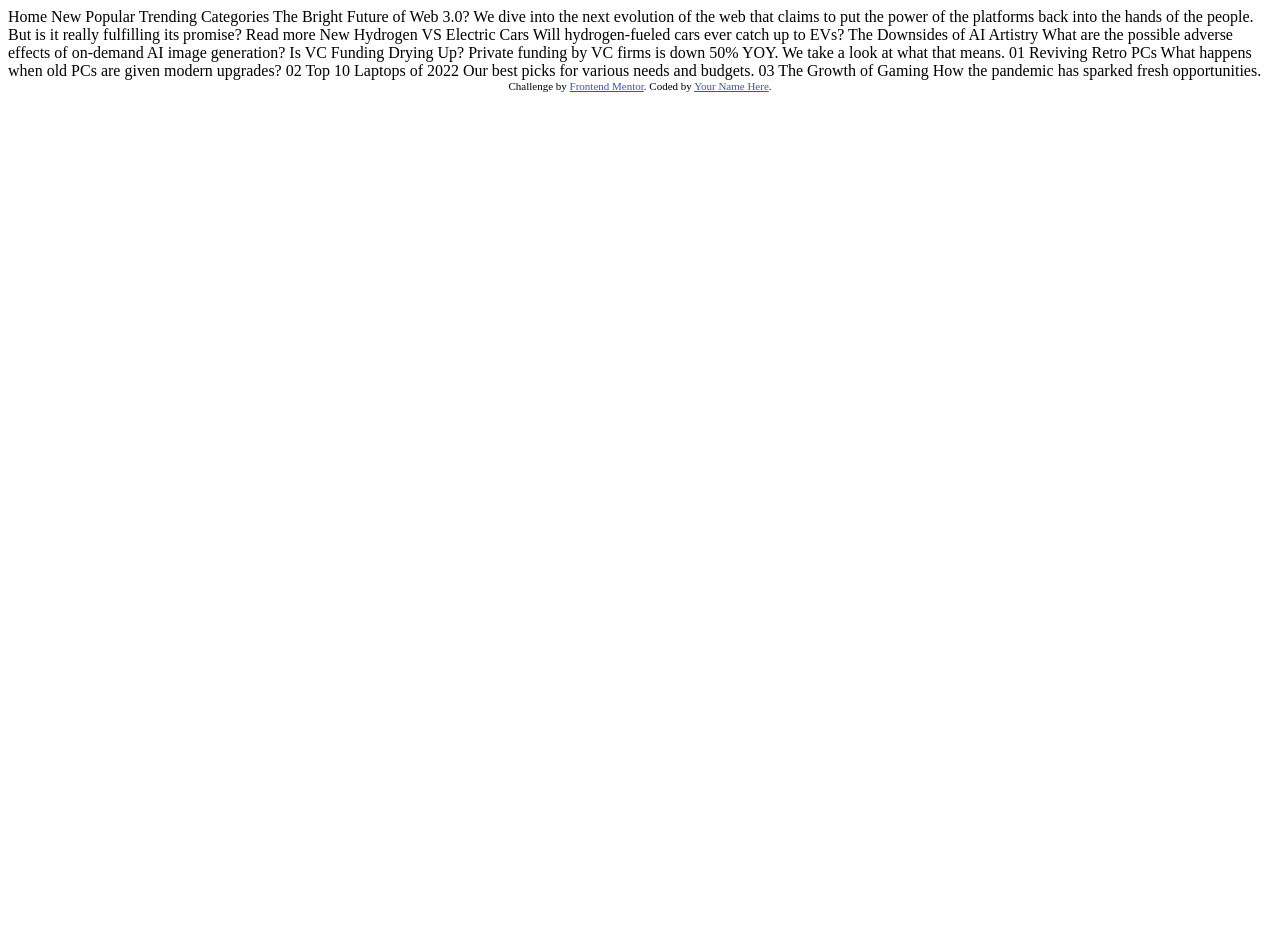
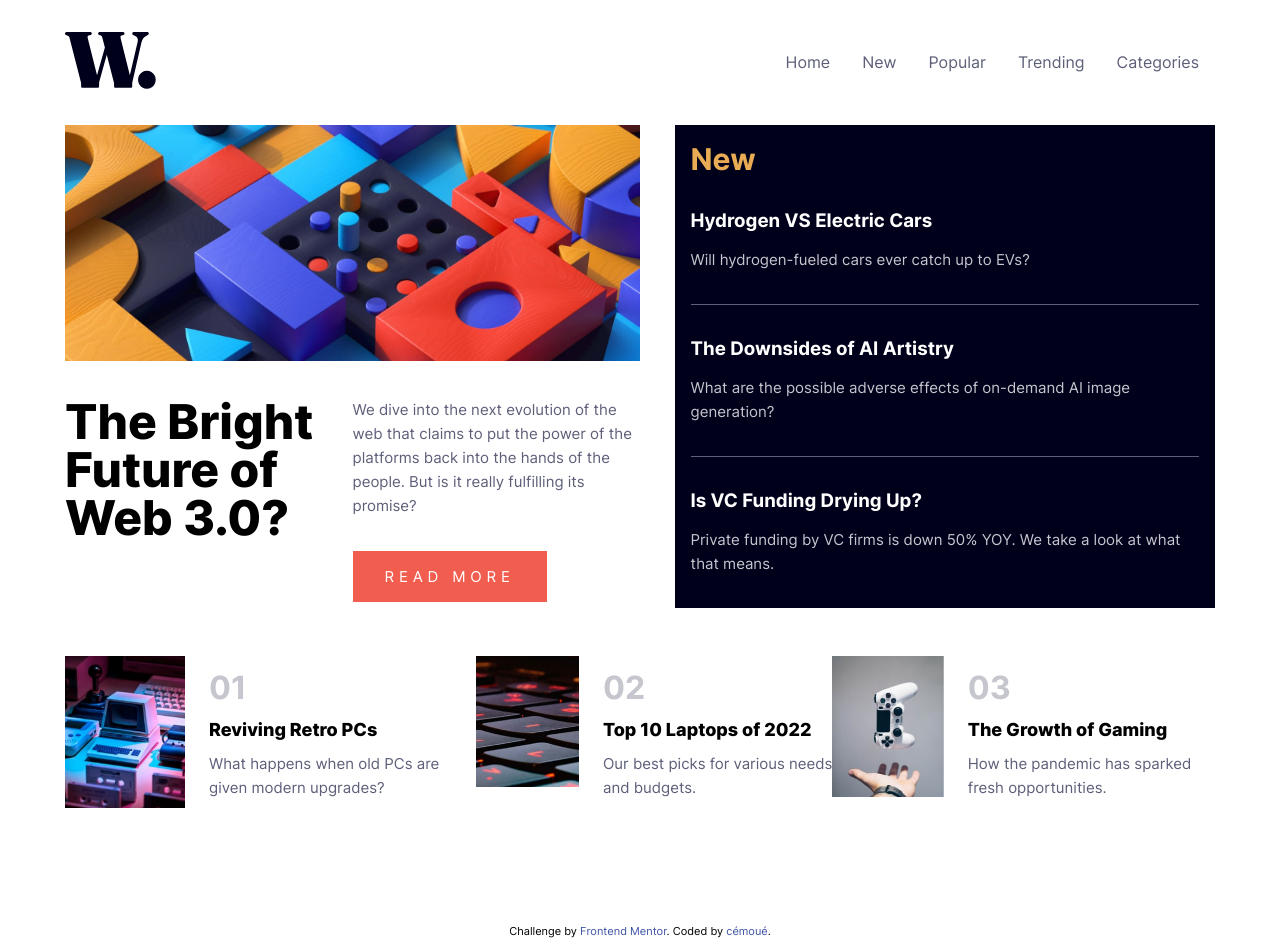
Before and after one commit to euloaz/news-homepage-main, a plain HTML site: page index.html in a window 1280 px wide. Before the commit the page ends 800 px from the top, so only its background shows below. Drawn offline with Linux system fonts and the light colour scheme.

Commit message:
maquette news

```diff
--- /dev/null
+++ b/assets/css/style.css
@@ -0,0 +1,279 @@
+@font-face {
+    font-family: 'Inter';
+    src: url('../fonts/Inter-VariableFont_slnt\,wght.ttf');
+}
+
+* {
+    padding: 0;
+    margin: 0;
+}
+
+html {
+    scroll-behavior: smooth;
+}
+
+body {
+    font-family: 'Inter', sans-serif;
+    font-weight: 400;
+}
+
+img {
+    width: 100%;
+}
+
+ul,
+ol,
+li {
+    list-style: none;
+}
+
+a {
+    text-decoration: none;
+}
+
+h1 {
+    font-weight: 800;
+    font-size: 40px;
+    line-height: 2.5rem;
+}
+
+p {
+    font-size: 15px;
+    line-height: 1.5rem;
+    color: var(--gris-bleu-fonce);
+}
+
+:root {
+    --orange: hsl(35, 77%, 62%);
+    --rouge: hsl(5, 85%, 63%);
+    --blanc: hsl(36, 100%, 99%);
+    --gris-bleu: hsl(233, 8%, 79%);
+    --gris-bleu-fonce: hsl(236, 13%, 42%);
+    --bleu-tres-fonce: hsl(240, 100%, 5%);
+}
+
+.separator {
+    width: 100%;
+    border-bottom: 1px solid var(--gris-bleu-fonce);
+}
+
+.desktop {
+    display: none;
+}
+.mobile {
+    display: block;
+}
+
+.wrap {
+    max-width: 350px;
+    margin: 0 auto;
+}
+
+header .wrap nav {
+    display: flex;
+    align-items: center;
+    justify-content: space-between;
+    padding: 2rem 0;
+}
+
+header .wrap nav ul {
+    display: flex;
+}
+
+header .wrap nav ul li {
+    padding: 0 1rem;
+}
+
+header .wrap nav ul li a {
+    color: var(--gris-bleu-fonce);
+}
+
+main .wrap{
+    display: flex;
+    flex-wrap: wrap;
+    justify-content: space-between;
+    align-items: center;
+
+}
+
+#logo {
+    width: 15%;
+}
+
+#hero {
+    padding-bottom: 3rem;
+}
+
+#hero .image {
+    padding-bottom: 1rem;
+}
+
+#hero .text p {
+    padding: 1rem 0;
+}
+
+#hero .text .lien {
+    padding: 1rem 0;
+}
+
+#hero .text .lien a {
+    background-color: var(--rouge);
+    padding: 1rem 2rem;
+    color: white;
+    text-transform: uppercase;
+    letter-spacing: .3rem;
+    font-size: 15px;
+}
+
+#hero .text .lien a:hover {
+    background-color: white;
+    color: var(--rouge);
+    border: 1px solid var(--rouge);
+    transition: .4s;
+}
+
+#new {
+    background-color: var(--bleu-tres-fonce);
+}
+
+#new .content {
+    padding: 1.5rem 1.5rem 0 1.5rem;
+}
+
+#new h2 {
+    color: var(--orange);
+    font-size: 30px;
+}
+
+#new .article {
+    padding: 1rem 0;
+}
+
+#new .article h3 {
+    color: white;
+    padding-top: 1rem;
+}
+
+#new .article p {
+    color: var(--gris-bleu);
+    padding: 1rem 0;
+}
+
+#top {
+    padding-top: 3rem;
+}
+
+#top .article {
+    display: flex;
+    padding: 1rem 0;
+    gap: 1.5rem;
+}
+
+#top .article .image {
+    width: 45%;
+}
+
+#top .article .text {
+    width: 100%;
+    display: flex;
+    flex-direction: column;
+    gap: .5rem;
+
+}
+
+#top .article .text span {
+    color: var(--gris-bleu);
+    font-size: 32px;
+    font-weight: 700;
+}
+
+#top .article .text h2 {
+    font-size: 18px;
+    font-weight: 800;
+}
+footer{
+    padding: 3rem;
+}
+
+@media screen and (min-width: 576px) {
+    .wrap{
+        max-width: 550px;
+    }
+
+    #top .article .text {
+        gap: 0;
+        justify-content: space-evenly;
+    }
+}
+
+@media screen and (min-width: 768px) {
+    .wrap {
+        max-width: 730px;
+    }
+
+    .mobile {
+        display: none;
+    }
+
+    .desktop {
+        display: block;
+    }
+
+    #logo {
+        width: 8%;
+    }
+
+    #hero {
+        display: flex;
+        flex-wrap: wrap;
+        justify-content: space-between;
+        gap: 1rem;
+    }
+
+    #hero h1 {
+        width: 45%;
+        font-size: 48px;
+        line-height: 3rem;
+    }
+
+    #hero .text {
+        width: 50%;
+    }
+
+    #hero .text p {
+        padding: 0 0 2rem 0;
+    }
+    #new, #top {
+        width: 45%;
+    }
+    #top{
+        padding: 0;
+    }
+}
+
+@media screen and (min-width: 992px) {
+    .wrap{max-width: 950px;}
+}
+@media screen and (min-width: 1200px) {
+    .wrap {max-width: 1150px}
+    main .wrap{
+        align-items: normal;
+    }
+    #hero {
+        width: 50%;
+        padding-bottom: 0;
+    }
+    #new{
+        width: 47%;
+    }
+    #new .content {
+        padding: 1rem 1rem 0 1rem;
+    }
+    #top {
+        padding-top: 2rem;
+        display: flex;
+        width: 100%;
+    }
+}
+
+@media screen and (min-width: 1400px) {}
--- a/index.html
+++ b/index.html
@@ -1,60 +1,120 @@
 <!DOCTYPE html>
 <html lang="en">
+
 <head>
   <meta charset="UTF-8">
-  <meta name="viewport" content="width=device-width, initial-scale=1.0"> <!-- displays site properly based on user's device -->
+  <meta name="viewport" content="width=device-width, initial-scale=1.0">
+  <!-- displays site properly based on user's device -->
 
   <link rel="icon" type="image/png" sizes="32x32" href="./assets/images/favicon-32x32.png">
 
   <title>Frontend Mentor | News homepage</title>
+  <link rel="stylesheet" href="./assets/css/style.css">
 
   <!-- Feel free to remove these styles or customise in your own stylesheet 👍 -->
   <style>
-    .attribution { font-size: 11px; text-align: center; }
-    .attribution a { color: hsl(228, 45%, 44%); }
+    .attribution {
+      font-size: 11px;
+      text-align: center;
+    }
+
+    .attribution a {
+      color: hsl(228, 45%, 44%);
+    }
   </style>
 </head>
 <body>
-
-  Home
-  New
-  Popular
-  Trending
-  Categories
-
-  The Bright Future of Web 3.0?
-
-  We dive into the next evolution of the web that claims to put the power of the platforms back into the hands of the people.
-  But is it really fulfilling its promise?
-
-  Read more
-
-  New
-
-  Hydrogen VS Electric Cars
-  Will hydrogen-fueled cars ever catch up to EVs?
-
-  The Downsides of AI Artistry
-  What are the possible adverse effects of on-demand AI image generation?
-
-  Is VC Funding Drying Up?
-  Private funding by VC firms is down 50% YOY. We take a look at what that means.
-
-  01
-  Reviving Retro PCs
-  What happens when old PCs are given modern upgrades?
-
-  02
-  Top 10 Laptops of 2022
-  Our best picks for various needs and budgets.
-
-  03
-  The Growth of Gaming
-  How the pandemic has sparked fresh opportunities.
+  <header>
+    <div class="wrap">
+      <nav>
+        <div id="logo">
+          <img src="./assets/images/logo.svg" alt="Logo">
+        </div>
+        <div id="burger" class="mobile">
+          <img src="./assets/images/icon-menu.svg" alt="">
+        </div>
+        <ul class="desktop">
+          <li><a href="#">Home</a></li>
+          <li><a href="#">New</a></li>
+          <li><a href="#">Popular</a></li>
+          <li><a href="#">Trending</a></li>
+          <li><a href="#">Categories</a></li>
+        </ul>
+      </nav>
+    </div>
+  </header>
+  <main>
+    <div class="wrap">
+      <section id="hero">
+        <div class="image">
+          <img class="mobile" src="./assets/images/image-web-3-mobile.jpg" alt="">
+          <img class="desktop" src="./assets/images/image-web-3-desktop.jpg" alt="">
+        </div>
+        <h1>The Bright Future of Web 3.0?</h1>
+        <div class="text">
+          <p>We dive into the next evolution of the web that claims to put the power of the platforms back into the
+            hands
+            of
+            the people.
+            But is it really fulfilling its promise?</p>
+          <div class="lien">
+            <a href="#">Read more</a>
+          </div>
+        </div>
+      </section>
+      <section id="new">
+        <div class="content">
+          <h2>New</h2>
+          <div class="article1 article">
+            <h3>Hydrogen VS Electric Cars</h3>
+            <p>Will hydrogen-fueled cars ever catch up to EVs?</p>
+          </div>
+          <div class="separator"></div>
+          <div class="article2 article">
+            <h3>The Downsides of AI Artistry</h3>
+            <p>What are the possible adverse effects of on-demand AI image generation?</p>
+          </div>
+          <div class="separator"></div>
+          <div class="article3 article">
+            <h3>Is VC Funding Drying Up?</h3>
+            <p>Private funding by VC firms is down 50% YOY. We take a look at what that means.</p>
+          </div>
+        </div>
+      </section>
+      <section id="top">
+        <div class="article1 article">
+          <div class="image"><img src="./assets/images/image-retro-pcs.jpg" alt=""></div>
+          <div class="text">
+            <span>01</span>
+            <h2>Reviving Retro PCs</h2>
+            <p>What happens when old PCs are given modern upgrades?</p>
+          </div>
+        </div>
+        <div class="article2 article">
+          <div class="image"><img src="./assets/images/image-top-laptops.jpg" alt=""></div>
+          <div class="text">
+            <span>02</span>
+            <h2>Top 10 Laptops of 2022</h2>
+            <p>Our best picks for various needs and budgets.</p>
+          </div>
+        </div>
+        <div class="article3 article">
+          <div class="image"><img src="./assets/images/image-gaming-growth.jpg" alt=""></div>
+          <div class="text">
+            <span>03</span>
+            <h2>The Growth of Gaming</h2>
+            <p>How the pandemic has sparked fresh opportunities.</p>
+          </div>
+        </div>
+      </section>
+    </div>
+  </main>
+  <footer></footer>
 
   <div class="attribution">
     Challenge by <a href="https://www.frontendmentor.io?ref=challenge" target="_blank">Frontend Mentor</a>.
-    Coded by <a href="#">Your Name Here</a>.
+    Coded by <a href="#">cémoué</a>.
   </div>
 </body>
+
 </html>
```
